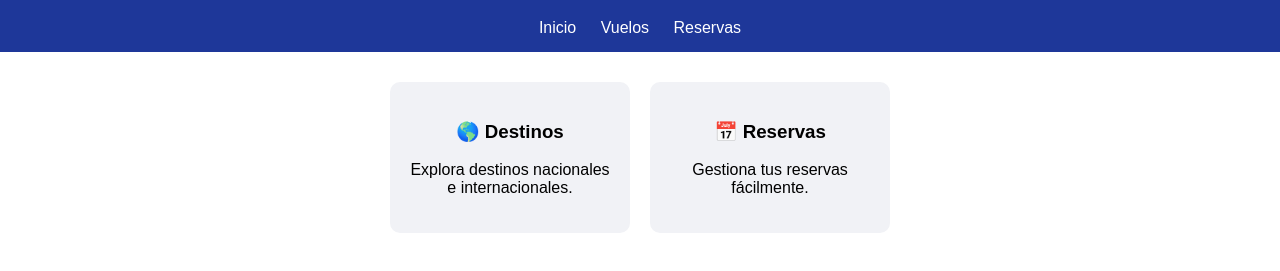
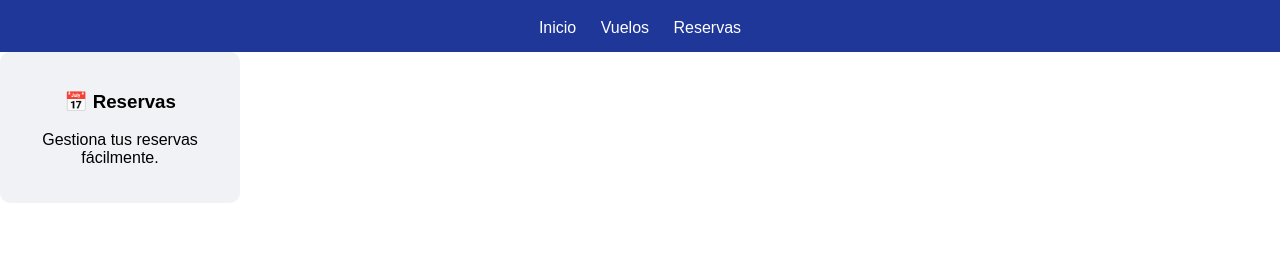
Before and after one commit to joseDavid30/Skydreams, a plain HTML site: page index.html in a window 1280 px wide. Shown: the part 77-348 px from the top of the page. Drawn offline with Linux system fonts and the light colour scheme.

Commit message:
Prueba Valen

```diff
--- a/index.html
+++ b/index.html
@@ -16,15 +16,6 @@
         </nav>
     </header>
 
-
-    <section class="cards">
-        <div class="card">
-            <h3>🌎 Destinos</h3>
-            <p>Explora destinos nacionales e internacionales.</p>
-        </div>
-
-
-
         <div class="card">
             <h3>📅 Reservas</h3>
             <p>Gestiona tus reservas fácilmente.</p>
```
